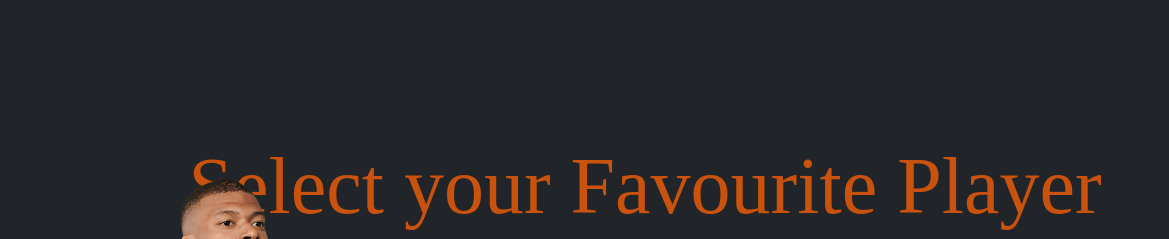
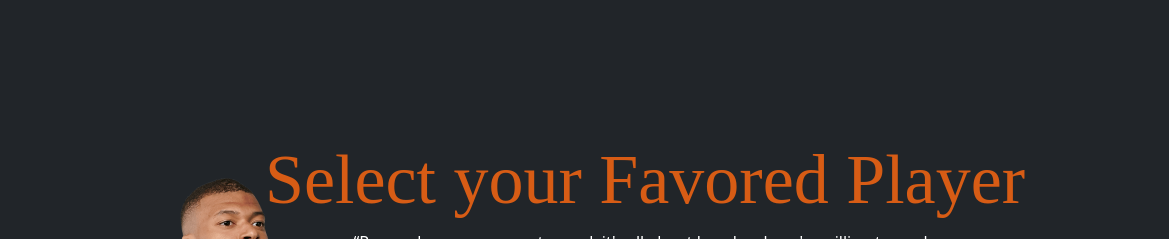
Before and after one commit to HHM-1999/FIFA-WORLD-CUP, a plain HTML site: page index.html in a window 1280 px wide. Shown: the top 239 px of the page, 0-1169 px from the left. Drawn offline with nearby package versions, Linux system fonts and the light colour scheme.

Commit message:
second commit

```diff
--- a/index.html
+++ b/index.html
@@ -4,7 +4,7 @@
 <head>
     <meta charset="utf-8">
     <meta name="viewport" content="width=device-width, initial-scale=1">
-    <title>Welcome to Football World</title>
+    <title>Welcome to The FIFA WorldCup</title>
     <link href="https://cdn.jsdelivr.net/npm/bootstrap@5.2.0/dist/css/bootstrap.min.css" rel="stylesheet"
         integrity="sha384-gH2yIJqKdNHPEq0n4Mqa/HGKIhSkIHeL5AyhkYV8i59U5AR6csBvApHHNl/vI1Bx" crossorigin="anonymous">
     <link rel="stylesheet" href="./style.css">
@@ -27,7 +27,7 @@
 
 
             <div class=" header">
-                <h1 class="text-center mt-5  textsize" style="color:rgb(200, 82, 14)">Select your Favourite
+                <h1 class="text-center mt-5  textsize" style="color:rgb(215, 92, 21)">Select your Favored
                     Player </h1>
                 <p class="text-center text-white ">“Remember, once you set a goal, it's all about how hard you're
                     willing to work,<br> how much you're willing to sacrifice and
--- a/style.css
+++ b/style.css
@@ -7,7 +7,7 @@
 .textsize{
         font-size: 6px;
         font-family: "Berkshire Swash";
-        font-size: 80px;
+        font-size: 70px;
 
     }
 
```
